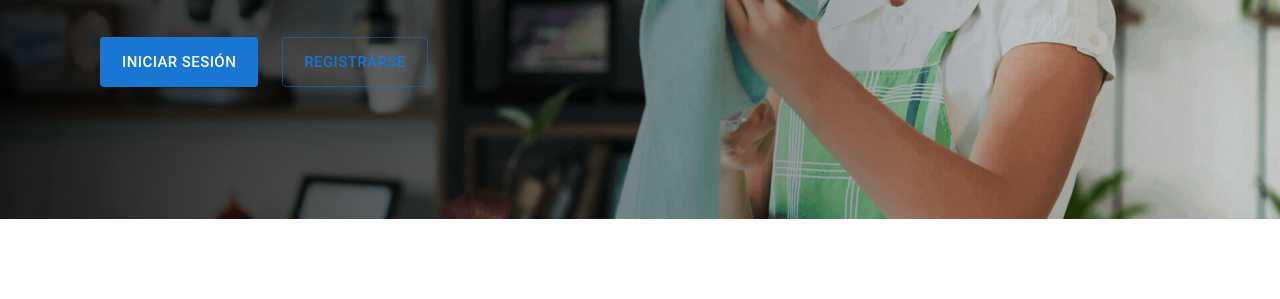
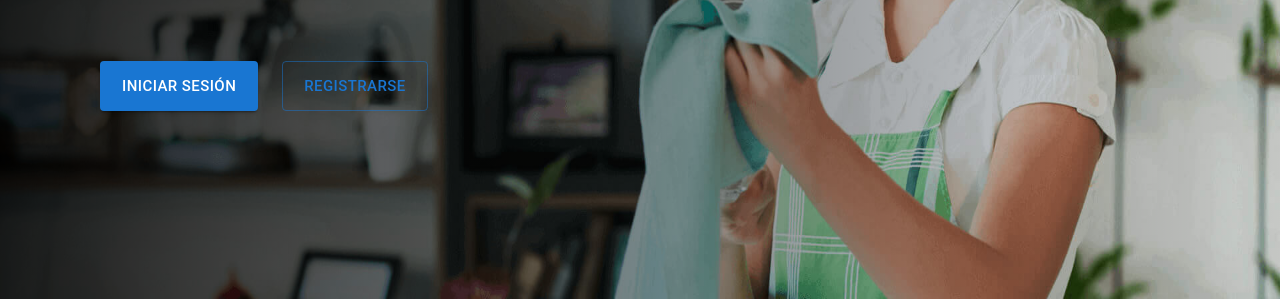
Before and after one commit to AntonioCru/ProductsServices, a Gatsby site: page / in a window 1280 px wide. Shown: the part 569-868 px from the top of the page. Before the commit the page ends 800 px from the top, so only its background shows below. Built offline with nearby package versions, Linux system fonts and the light colour scheme; Gatsby itself is replaced by a stand-in of ours; no server answers.

Commit message:
[style]MainSection: changed style dashboard

```diff
--- a/src/components/mainSection/mainSection.css
+++ b/src/components/mainSection/mainSection.css
@@ -5,13 +5,13 @@
 .image-dashboard {
   /* border: 1px solid greenyellow; */
   width: 100%;
-  height: 90vh;
+  height: 100vh;
 }
 .container-description__main-section {
   /* border: 3px solid; */
   position: absolute;
   width: 100%;
-  height: 90vh;
+  height: 100vh;
   padding-top: 13rem;
   background: linear-gradient(
     90deg,
```
